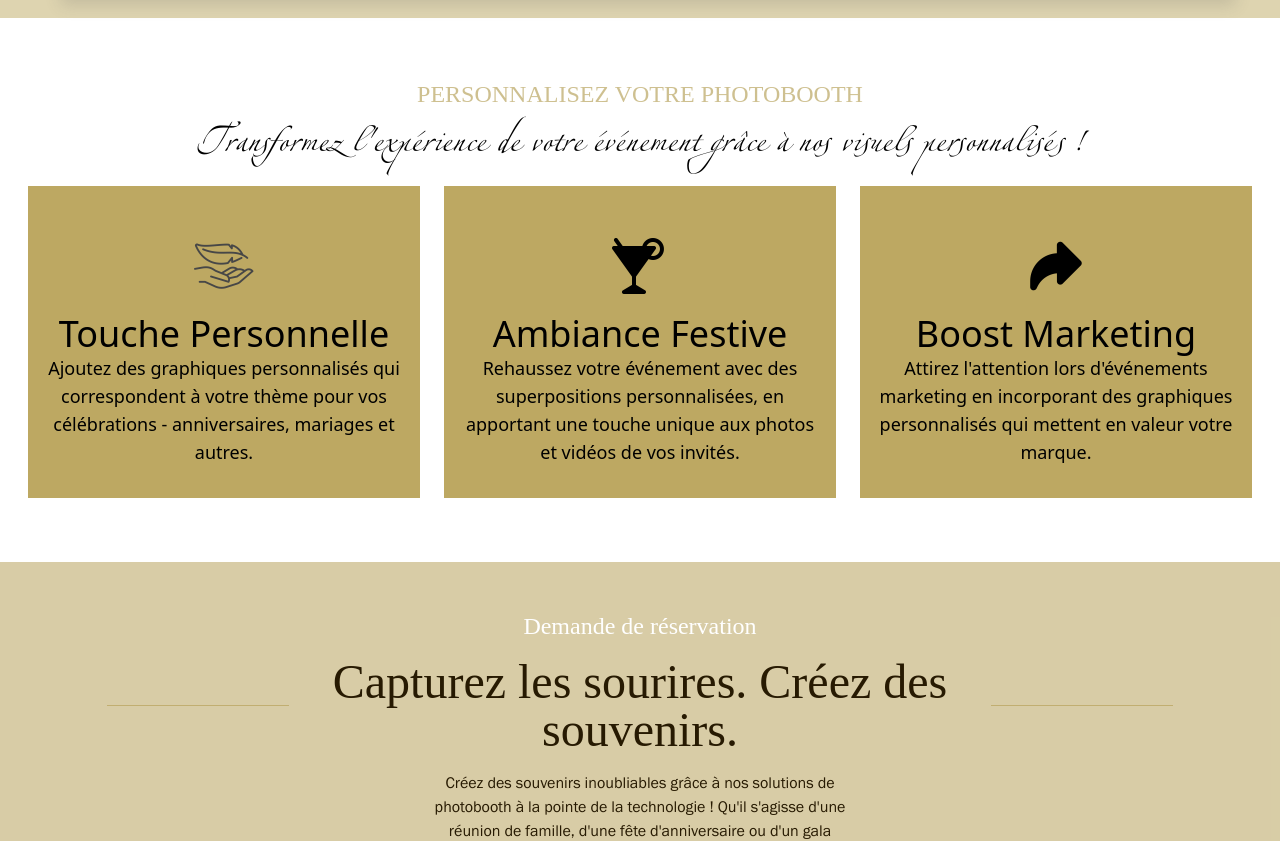
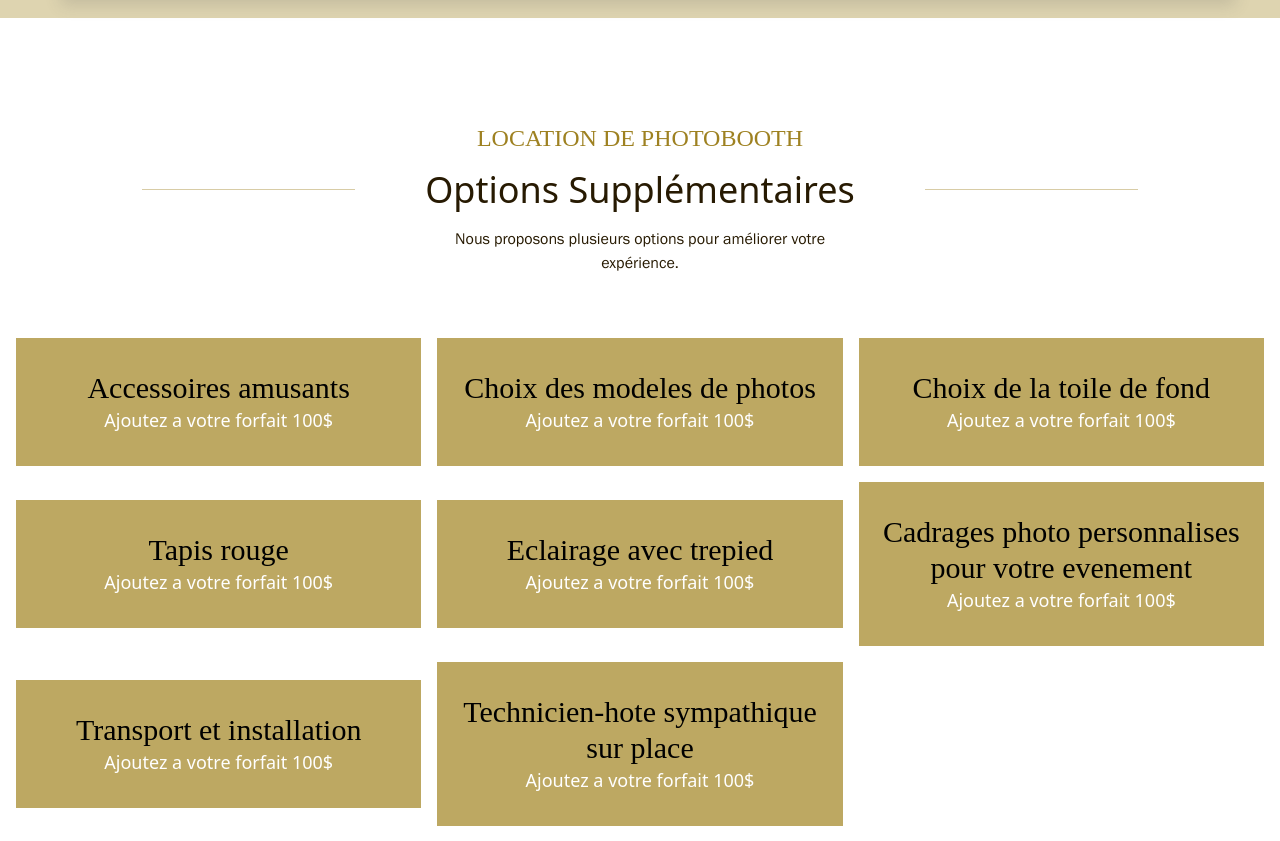
Before and after one commit to yeredmbe/photobooth, a React (Vite) app: page /photobooth in a window 1280 px wide. Shown: the part 3448-4289 px from the top of the page. Built offline with nearby package versions, Linux system fonts and the light colour scheme.

Commit message:
changing text and some images

```diff
--- a/src/pages/Photobooth.jsx
+++ b/src/pages/Photobooth.jsx
@@ -41,23 +41,47 @@ useEffect(() => {
   {text:" Nous sommes plus que le meilleur service de location de Photobooth à Montréal – nous sommes vos partenaires pour créer et immortaliser des moments inoubliables.Avec notre passion pour les célébrations et notre engagement pour l’excellence, nous améliorons chaque événement avec notre expertise et notre approche unique des expériences Photobooth. ", author:"- John D."},
   {text:" Nous sommes plus que le meilleur service de location de Photobooth à Montréal – nous sommes vos partenaires pour créer et immortaliser des moments inoubliables.Avec notre passion pour les célébrations et notre engagement pour l’excellence, nous améliorons chaque événement avec notre expertise et notre approche unique des expériences Photobooth. ", author:"- Sarah L."},]
 
- const data1=[{
+const data1=[{
     icon:"./touch.png",
     title:"Touche Personnelle",
-    desc:"Ajoutez des graphiques personnalisés qui correspondent à votre thème pour vos célébrations - anniversaires, mariages et autres."
+    desc:"Apportez votre signature unique à chaque célébration grâce à des visuels et accessoires sur mesure qui subliment vos anniversaires, mariages et événements spéciaux."
   },
 {
     icon:"./beverage.png",
-    title:"Ambiance Festive",
-    desc:"Rehaussez votre événement avec des superpositions personnalisées, en apportant une touche unique aux photos et vidéos de vos invités."
+    title:"Fête inoubliable",
+    desc:"Apportez une touche unique à vos photos et vidéos avec des superpositions personnalisées qui font briller chaque moment de votre événement."
   },
 {
     icon:"./sharee.png",
-    title:"Boost Marketing",
-    desc:"Attirez l'attention lors d'événements marketing en incorporant des graphiques personnalisés qui mettent en valeur votre marque."
+    title:"Marketing impactant ",
+    desc:"Faites briller votre marque lors de vos événements grâce à des graphiques personnalisés qui captivent et marquent les esprits."
   }]
 
-
+const autres=[{
+  title:"Accessoires amusants",
+  desc:"100$"
+},{
+  title:"Choix des modeles de photos",
+  desc:"100$"
+},{
+  title:"Choix de la toile de fond",
+  desc:"100$"
+  },{
+    title:"Tapis rouge",
+    desc:"100$"
+  },{
+    title:"Eclairage avec trepied",
+    desc:"100$"
+  },{
+    title:"Cadrages photo personnalises pour votre evenement",
+    desc:"100$"
+},{
+    title:"Transport et installation",
+    desc:"100$"
+},{
+    title:"Technicien-hote sympathique sur place",
+    desc:"100$"
+}]
 //   const text=[ {title:"Survolez-moi !", desc:"Contactez-nous pour plus d'informations!"},
 //     {title:"Survolez-moi !", desc:" Contactez-nous pour plus d'informations !"},
 //     {title:"Survolez-moi !", desc:" Contactez-nous pour plus d'informations !"},
@@ -447,6 +471,41 @@ useEffect(() => {
 
 </div>
 
+     <div className='w-full flex flex-col justify-center items-center max-sm:my-0 my-12 max-sm:hidden'>
+        <div className='w-full  flex flex-col items-center justify-center max-sm:my-0 mt-2 py-8'>
+               <div className='w-10/12 max-sm:w-full flex flex-col items-center justify-center '>
+               <p className=' uppercase font-GaramondAntiqua text-2xl my-4 text-[#9e8121]'>Location de photobooth</p>
+               <div className='w-full flex items-center justify-around max-sm:flex-col max-sm:items-center max-sm:justify-center'>
+                  <hr className=' border-[#9e8121]/40 w-1/5 max-sm:hidden'/>
+                  <p className='text-4xl text-center max-sm:px-3 max-sm:text-center max-sm:text-3xl text-[#271a02]' data-aos="slide-up"
+           data-aos-duration="1000"
+           data-aos-easing="ease-in-out">Options Supplémentaires</p>
+                  <hr className=' border-[#9e8121]/40 w-1/5 max-sm:hidden'/>
+               </div>
+               <p className='w-2/5 text-center my-4 max-sm:w-full max-sm:px-4 font-Sans-Font max-sm:text-lg text-[#271a02]' data-aos="slide-up"
+           data-aos-delay="50"
+           data-aos-duration="1000"
+           data-aos-easing="ease-in-out">Nous proposons plusieurs options pour améliorer votre expérience.</p>
+             </div>
+             </div>
+
+<div className='w-full p-4 max-sm:p-1 grid grid-cols-3 max-sm:grid-cols-1 gap-4 items-center justify-center'
+data-aos="slide-up"
+    data-aos-delay="50"
+    data-aos-duration="1000"
+    data-aos-easing="ease-in-out">
+        {
+         autres.length > 0 && autres.map((item, index) => (
+            <div
+            key={index}
+            className='w-full flex bg-[#ad933b]/80 flex-col items-center hover:scale-[1.1] hover:translate-y-[-15px] transition-transform duration-500 ease-in-out justify-center text-center py-8 px-2 max-sm:py-4 max-sm:px-2 text-black max-sm:my-4'>
+              <p className='text-3xl font-GaramondAntiqua'>{item.title}</p>
+              <p className='text-lg text-white'>Ajoutez a votre forfait {item.desc}</p>
+              </div>))
+        }
+        </div>
+      </div>
+
       <div className='w-full flex flex-col justify-center items-center max-sm:my-0 my-12 max-sm:hidden'>
         <h1 className='text-center text-2xl text-[#9e8121]/50 my-3 uppercase font-GaramondAntiqua'>Personnalisez votre photobooth</h1>
         <h2 className='text-center text-5xl w-10/12 font-AdobeHebrew' data-aos="slide-up"
@@ -464,7 +523,7 @@ data-aos-delay="200"
               <div className='size-24  rounded-full p-3  flex items-center  justify-center mx-auto'>
                  <img src={item.icon} className='size-16' />
               </div>
-              <p className='text-4xl'>{item.title}</p>
+              <p className='text-4xl font-GaramondAntiqua'>{item.title}</p>
               <p className='text-lg'>{item.desc}</p>
               </div>))
         }
```
